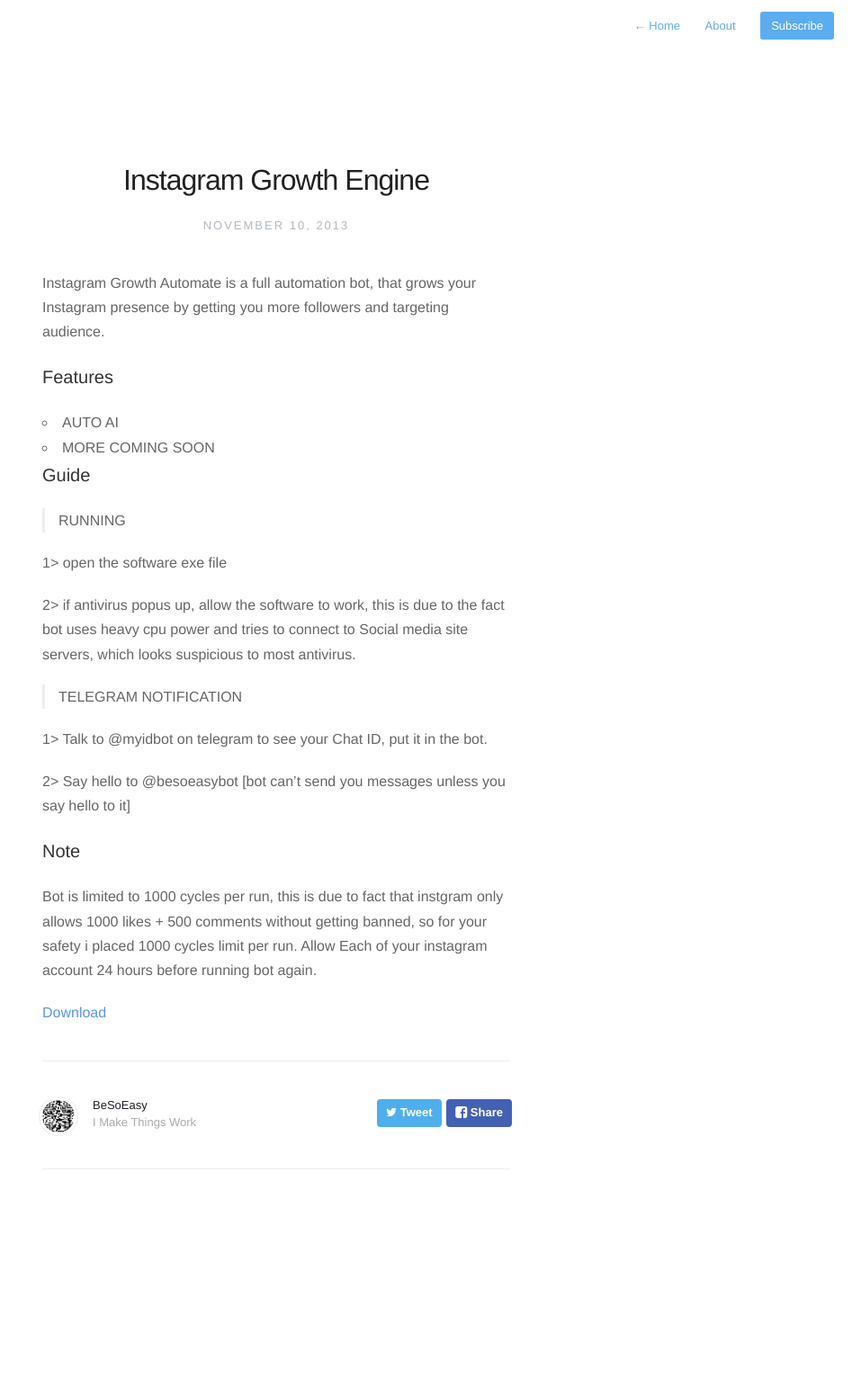
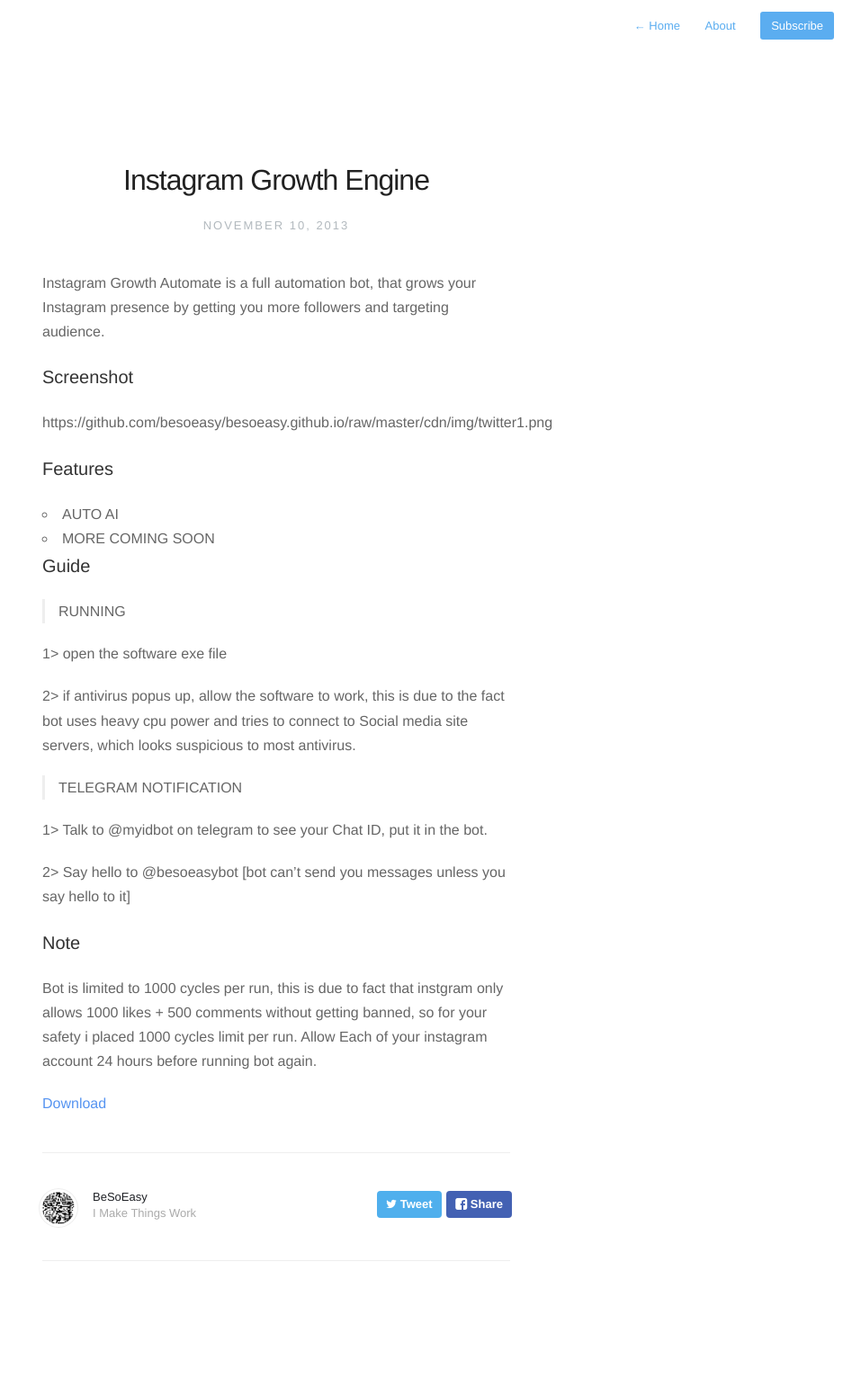
Before and after one commit to subhranshu50/besoeasy.github.io, a Jekyll site: the page built from _posts/2013-11-10-InstagramGrowthEngine.md, in a window 1280 px wide. Shown: the whole page at 90% size, without its empty margins (333-1280 px from the left). Built offline with Jekyll 4.4.1, drawn with Linux system fonts in a browser that asks for light colours; nearby versions of some CDN libraries; before the commit the page ends 1440 px from its top, so only the background shows below that.

Commit message:
Update 2013-11-10-InstagramGrowthEngine.md

```diff
--- a/_posts/2013-11-10-InstagramGrowthEngine.md
+++ b/_posts/2013-11-10-InstagramGrowthEngine.md
@@ -7,6 +7,9 @@
 
 Instagram Growth Automate is a full automation bot, that grows your Instagram presence by getting you more followers and targeting audience.
 
+### Screenshot
+
+https://github.com/besoeasy/besoeasy.github.io/raw/master/cdn/img/twitter1.png
 
 
 ### Features
```
